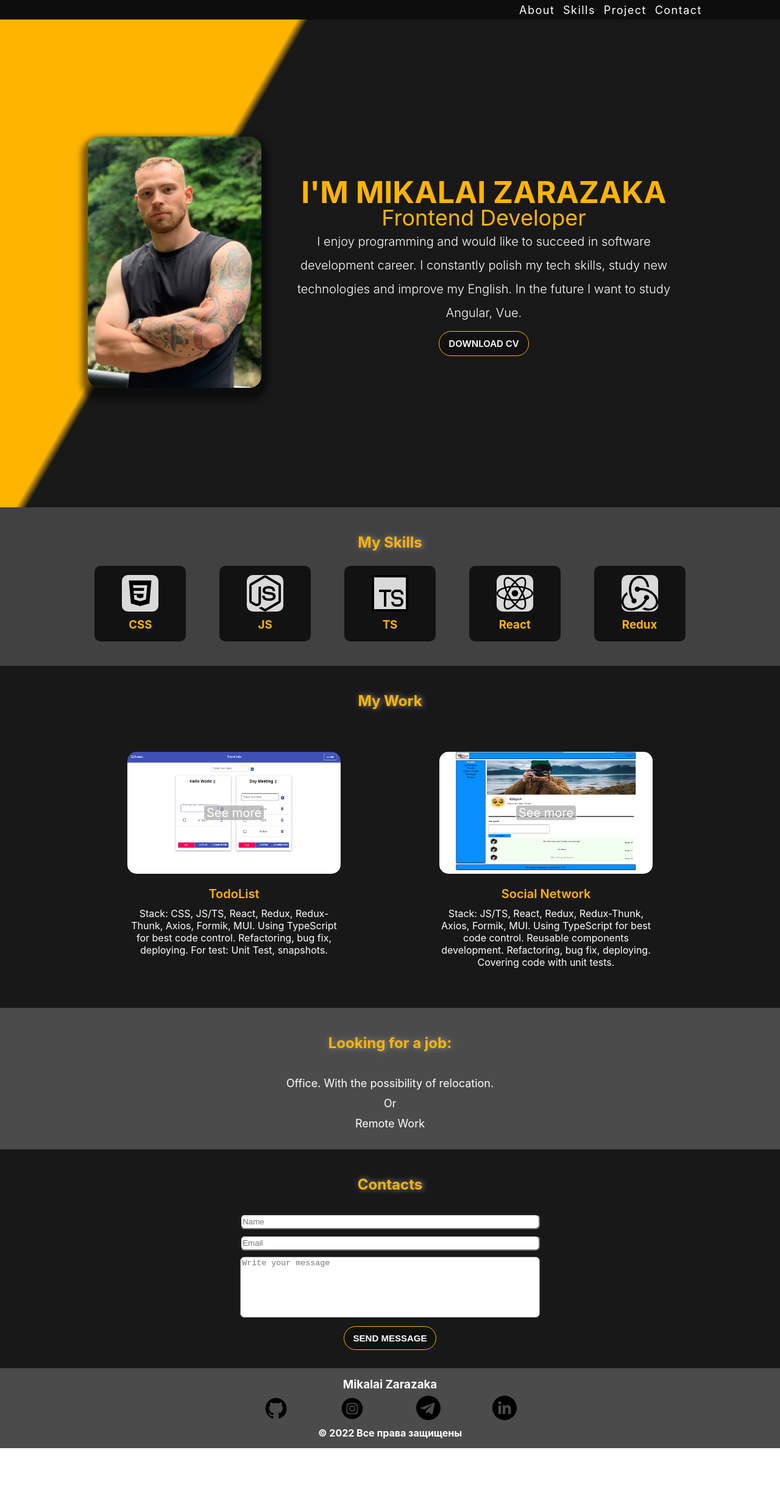
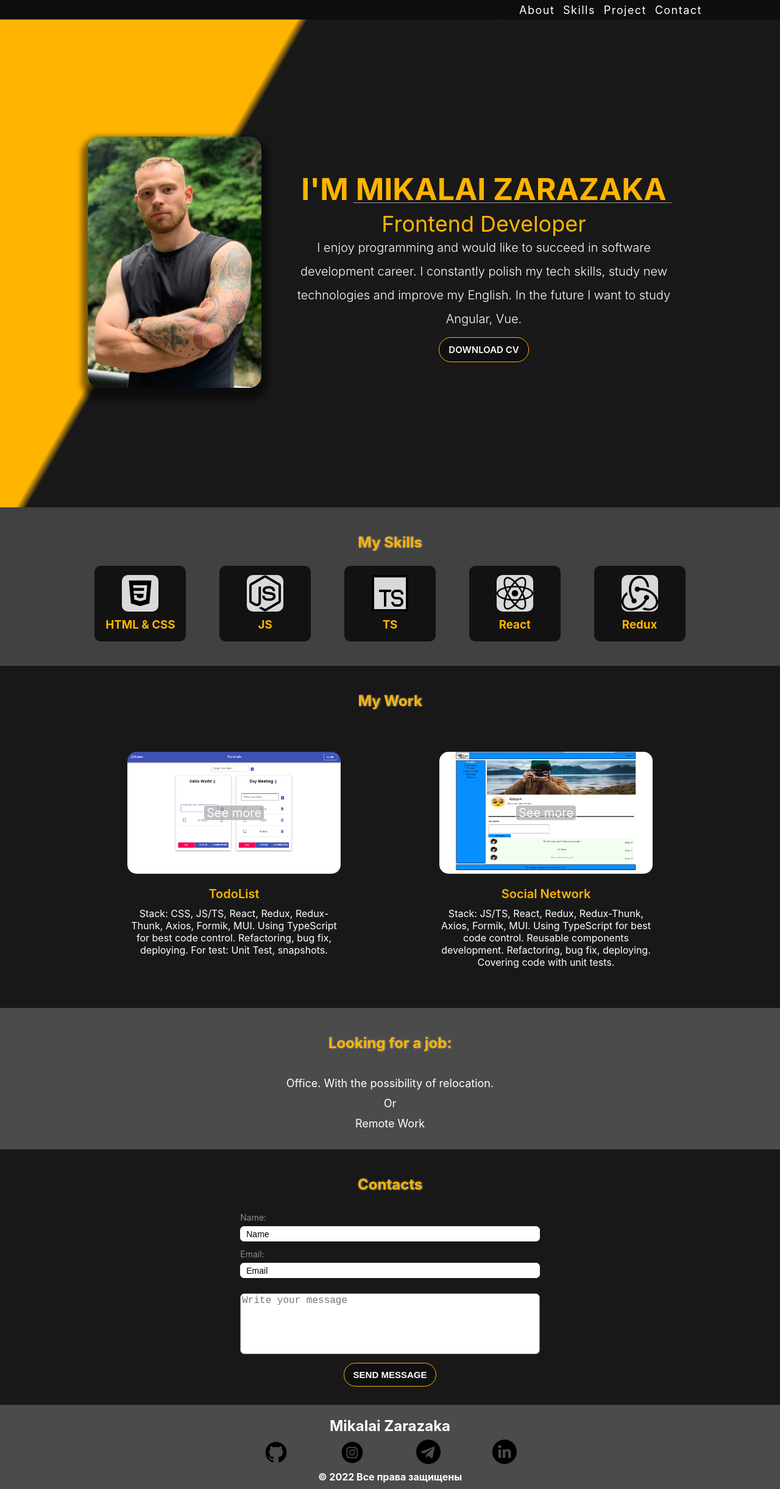
Before and after one commit to Djiypyk/CV, a React (Create React App) app: page / in a window 1280 px wide. Shown: the whole page at 61% size. Before the commit the page ends 2375 px from the top, so only its background shows below. Built offline with nearby package versions, Linux system fonts and the light colour scheme.

Commit message:
add animations

```diff
--- a/package.json
+++ b/package.json
@@ -9,8 +9,9 @@
     "@testing-library/user-event": "^13.2.1",
     "formik": "^2.2.9",
     "gh-pages": "^3.2.3",
-    "react": "^17.0.2",
+    "react": "^18.0.0",
     "react-dom": "^17.0.2",
+    "react-reveal": "^1.2.2",
     "react-scripts": "5.0.0",
     "web-vitals": "^2.1.0"
   },
--- a/src/Components/c2-Main/Main.jsx
+++ b/src/Components/c2-Main/Main.jsx
@@ -4,29 +4,39 @@ import containerStyle from './../../common/Container.module.css'
 import myPhoto from './img/IMG_8607 (1).jpg'
 import {Button} from "../../common/Button/Button";
 import CV from './img/CV.pdf'
+import Bounce from 'react-reveal/Bounce';
+
 
 function Main() {
 
     return (
         <div id={'aboutMe'} className={styles.mainBlock}>
+
                 <div className={containerStyle.container}>
                     <div className={styles.inContainer}>
+                        <Bounce left>
                         <div className={styles.photoContainer}>
                             <img className={styles.photo} src={myPhoto} alt="Nikolai Zarezako"/>
                         </div>
+                        </Bounce>
+                        <Bounce right>
                         <div className={styles.greeting}>
                             <h1>I'm Mikalai Zarazaka</h1>
                             <span>Frontend Developer</span>
-                        <p>I enjoy programming and would like to succeed in software development career. I constantly
-                            polish my tech skills, study new technologies and improve my English. In the future I want
+                            <p>I enjoy programming and would like to succeed in software development career. I
+                                constantly
+                                polish my tech skills, study new technologies and improve my English. In the future I
+                                want
                                 to study Angular, Vue.
                             </p>
                             <div className={styles.buttonDownload}>
                                 <Button link={CV} download={true} text={'Download CV'}/>
                             </div>
                         </div>
+                        </Bounce>
                     </div>
                 </div>
+
         </div>
     );
 }
--- a/src/Components/c2-Main/Main.module.css
+++ b/src/Components/c2-Main/Main.module.css
@@ -2,12 +2,25 @@
     height: 100vh;
     background: rgb(50, 50, 50);
     background: linear-gradient(300deg, rgba(17, 17, 17, .97) 63%, rgba(17, 17, 17, .97) 71%, rgba(255, 180, 0, 1) 72%);
+    position: relative;
 }
 
 h1 {
-    line-height: 46px;
+    line-height: 56px;
     font-size: 50px;
     text-transform: uppercase;
+    position: relative;
+    margin-bottom: 10px;
+}
+
+h1:after {
+    content: '';
+    position: absolute;
+    background: #9a9999;
+    left: 18%;
+    bottom: 5px;
+    width: 78%;
+    height: 1px;
 }
 
 .greeting {
@@ -50,8 +63,9 @@ h1 {
     border-radius: 20px;
     box-shadow: 0 10px 10px 10px rgba(0, 0, 0, .5);
 }
-.buttonDownload{
-  padding-top: 20px;
+
+.buttonDownload {
+    padding-top: 20px;
 }
 
 @media (max-width: 767px) {
@@ -91,3 +105,8 @@ h1 {
         line-height: 20px;
     }
 }
+@media (max-width: 767px) {
+    h1:after {
+        content: none;
+    }
+}
--- a/src/Components/c3-Skills/Skills.jsx
+++ b/src/Components/c3-Skills/Skills.jsx
@@ -7,21 +7,27 @@ import JS from './assets/skillsImg/js.svg'
 import TS from './assets/skillsImg/ts.svg'
 import ReactImg from './assets/skillsImg/react.svg'
 import ReduxImg from './assets/skillsImg/redux.svg'
+import Zoom from 'react-reveal/Zoom';
+
 
 function Skills() {
 
     return (
         <div id={'skills'} className={styles.skillsBlock}>
+            <Zoom top>
             <div className={containerStyle.container}>
                 <h2>My Skills</h2>
                 <div className={styles.skills}>
-                    <Skill title={"CSS"} img={CSS} description={'loream loream text text text loream loream...'}/>
+                    <Skill title={"HTML & CSS"} img={CSS}
+                           description={'loream loream text text text loream loream...'}/>
                     <Skill title={"JS"} img={JS} description={'loream loream loream loream...'}/>
-                    <Skill title={"TS"} img={TS} description={'loream loream loream loreamm loream loream loream...'}/>
+                    <Skill title={"TS"} img={TS}
+                           description={'loream loream loream loreamm loream loream loream...'}/>
                     <Skill title={"React"} img={ReactImg} description={'loream loream loream loream...'}/>
                     <Skill title={"Redux"} img={ReduxImg} description={'loream loream loream loream...'}/>
                 </div>
             </div>
+            </Zoom>
         </div>
     )
 }
--- a/src/Components/c4-Work/MyWork.jsx
+++ b/src/Components/c4-Work/MyWork.jsx
@@ -4,12 +4,14 @@ import containerStyle from './../../common/Container.module.css';
 import {PreviewWork} from "./PreviewWork/PreviewWork";
 import todolist from './img/todolist.png'
 import socialWork from './img/socialNetwork.jpg'
+import Fade from 'react-reveal/Fade';
 
 function MyWork() {
 
 
     return (
         <div id={'MyWork'} className={styles.myWorkContainer}>
+            <Fade left>
             <div className={containerStyle.container}>
                 <h2>My Work</h2>
                 <div className={styles.previewWorkContainer}>
@@ -22,6 +24,7 @@ function MyWork() {
                 </div>
 
             </div>
+            </Fade>
         </div>
     )
 }
--- a/src/Components/c6-Contacts/ContactsForm.jsx
+++ b/src/Components/c6-Contacts/ContactsForm.jsx
@@ -2,23 +2,11 @@ import React from "react";
 import styles from './ContactsForm.module.css'
 import containerStyles from './../../common/Container.module.css'
 import {useFormik} from "formik";
+import Bounce from 'react-reveal/Bounce';
 
 export function ContactsForm() {
 
     const formik = useFormik({
-        validate: (values) => {
-            const errors = {};
-            if (!values.email) {
-                errors.email = 'Required';
-            } else if (!/^[A-Z0-9._%+-]+@[A-Z0-9.-]+\.[A-Z]{2,4}$/i.test(values.email)) {
-                errors.email = 'Invalid email address';
-            }
-            if (!values.name) {
-                errors.name = 'Required';
-            } else if (values.name.length < 5) {
-                errors.name = 'Invalid name';
-            }
-        },
         initialValues: {
             name: '',
             email: '',
@@ -39,22 +27,35 @@ export function ContactsForm() {
                     <h2>Contacts</h2>
                     <div className={styles.formItemWrapper}>
                         <form onSubmit={formik.handleSubmit}>
+                            <Bounce left>
+                            <div className={styles.inputWrapper}>
+                                <span className={styles.text_field_label}>Name:</span> <br/>
                                 <input placeholder={'Name'}
                                        className={styles.inputForm}
                                        type="text"
                                        {...formik.getFieldProps('name')}
                                 />
-                            <br/>
+                            </div>
+                            </Bounce>
+                            <Bounce right>
+                            <div className={styles.inputWrapper}>
+                                <span className={styles.text_field_label}>Email:</span> <br/>
                                 <input placeholder={'Email'}
                                        className={styles.inputForm}
                                        type="text"
                                        {...formik.getFieldProps('email')}
                                 />
+                            </div>
+                                </Bounce>
+                            <Bounce left>
                             <textarea placeholder={'Write your message'}
                                       className={styles.textAreaFrom}
                                       {...formik.getFieldProps('textarea')}
                             />
+                            </Bounce>
+                            <Bounce bottom>
                             <button className={styles.sendButton} type="submit">Send Message</button>
+                            </Bounce>
                             </form>
                     </div>
 
--- a/src/Components/c6-Contacts/ContactsForm.module.css
+++ b/src/Components/c6-Contacts/ContactsForm.module.css
@@ -16,20 +16,37 @@
     width: 60%;
     margin-top: 35px;
 }
-
+.inputWrapper{
+    position: relative;
+    margin-bottom: 5px;
+}
 .inputForm {
     width: 80%;
     height: 25px;
     margin-bottom: 10px;
+    padding: 10px;
     border-radius: 7px;
+    font-size: 14px;
+    outline: none;
+    border: none;
+    -webkit-box-shadow: inset 0 0 0 50px #fff;
+    -webkit-text-fill-color: #000;
 }
-
+.text_field_label{
+    position: absolute;
+    font-size: 14px;
+    left: 10%;
+    top: -5%;
+    opacity: 0.5;
+}
 .textAreaFrom {
+    margin-top: 10px;
     resize: none;
     width: 80%;
     min-height: 100px;
     border-radius: 7px;
     margin-bottom: 10px;
+    font-size: 16px;
 }
 
 .sendButton {
@@ -54,7 +71,10 @@
 }
 
 @media (max-width: 767px) {
-
+    .formItemWrapper {
+        width: 80%;
+        margin-top: 35px;
+    }
     .inputForm{
         width: 100%;
     }
--- a/src/Components/c7-Footer/Footer.module.css
+++ b/src/Components/c7-Footer/Footer.module.css
@@ -1,10 +1,12 @@
 .footerWrapper{
     background-color: #4b4b4b;
     text-align: center;
-    padding: 15px 0;
+    padding: 20px 0 10px 0;
 }
 .footer_name{
     color: white;
+    line-height: 30px;
+    font-size: 24px;
 }
 .squareWrapper{
     max-width: 500px;
@@ -14,4 +16,5 @@
 }
 .footerItem{
     font-weight: 700;
+    line-height: 20px;
 }
--- a/src/common/Container.module.css
+++ b/src/common/Container.module.css
@@ -9,6 +9,6 @@ h2 {
     text-align: center;
     color: #ffb400;
     line-height: 26px;
-    text-shadow: #9a9999 2px 0 10px;
+    text-shadow: #9a9999 1px 0 3px;
     padding-top: 10px;
 }
```
Also changed, not shown: 1 other file (tests, documents, lock files or other folders). Lines whose indentation alone changed are shown as unchanged.
